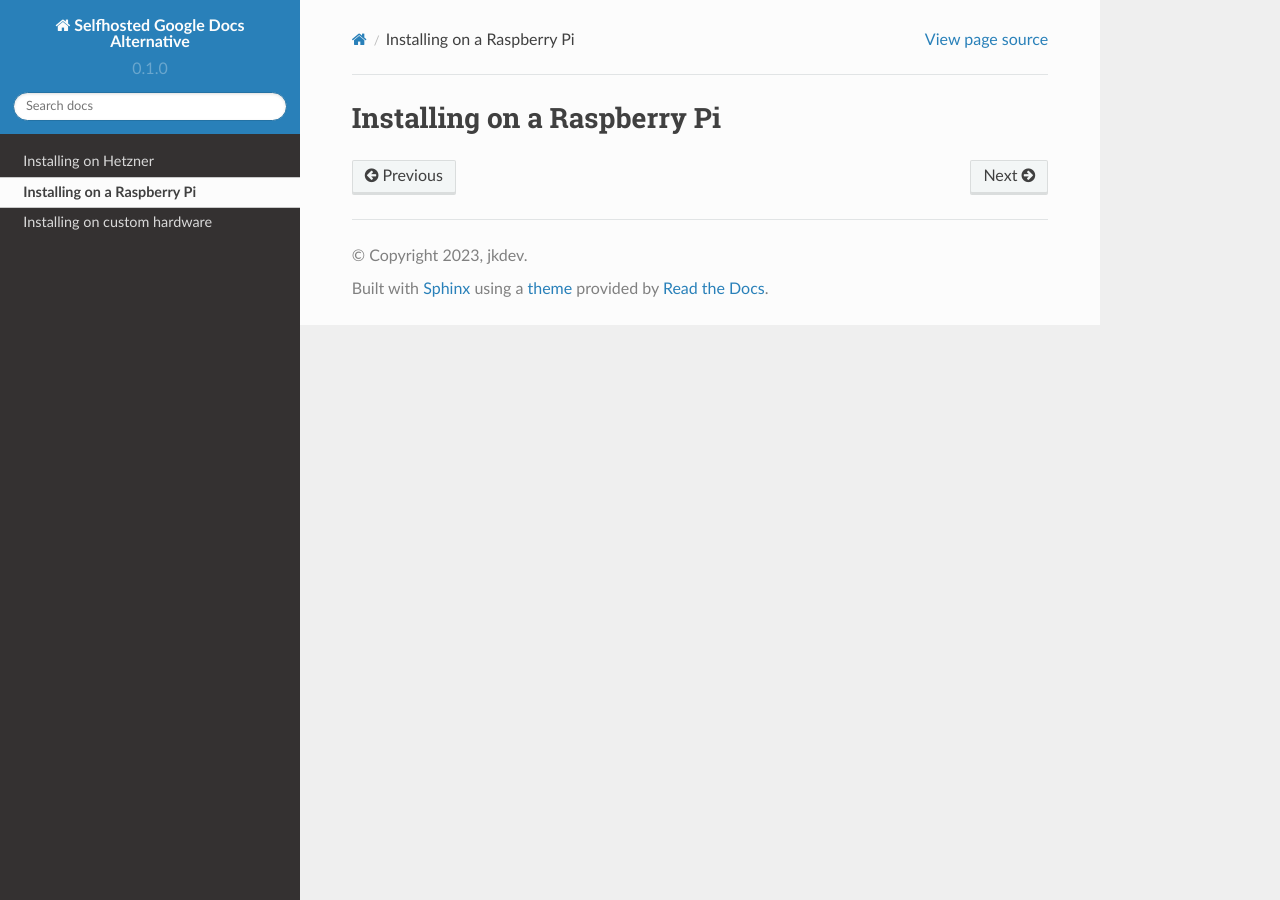
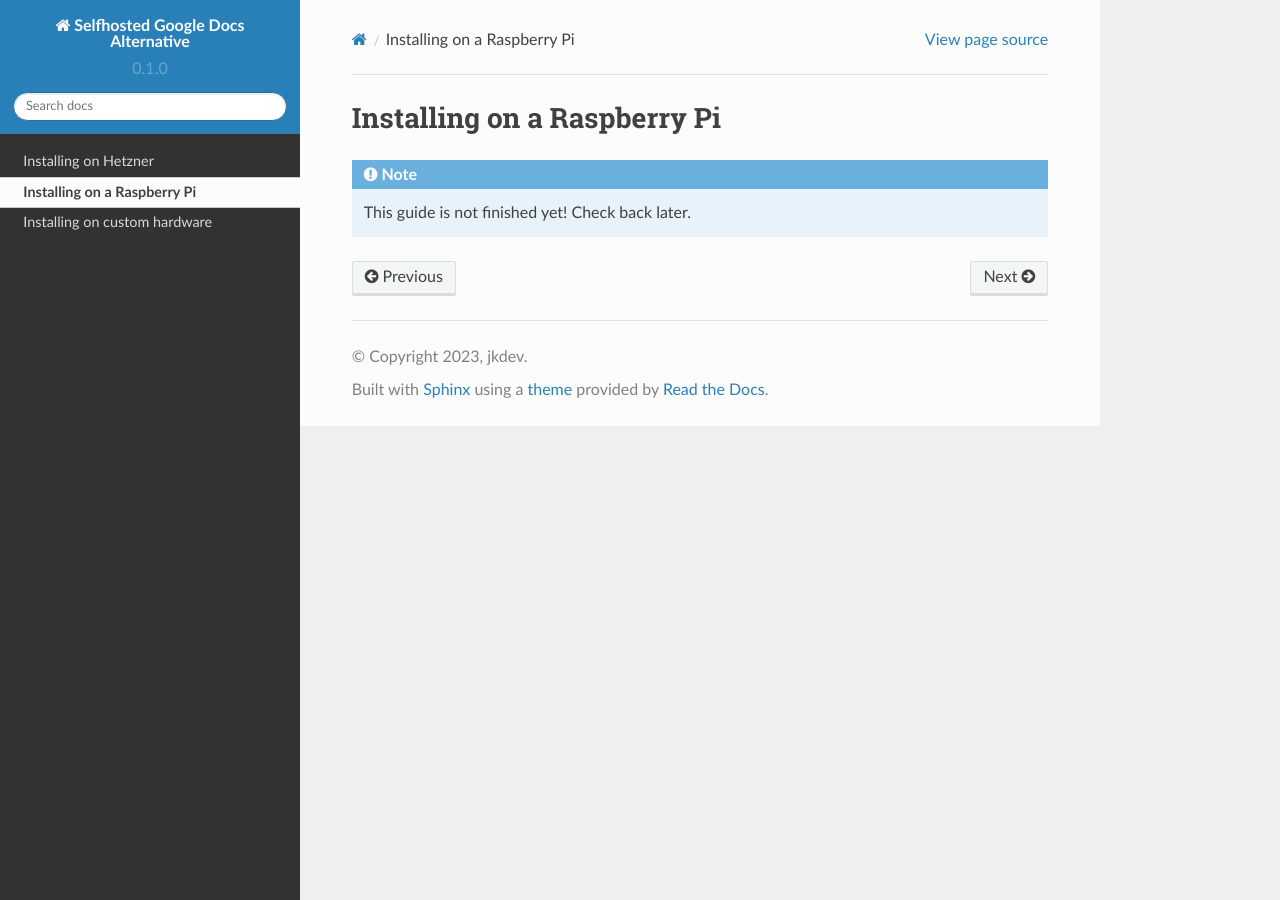
Before and after one commit to jkampich1411/selfhosted-google-docs, a Sphinx documentation site: the page built from docs/source/raspberrypi.rst, in a window 1280 px wide. Built offline with Sphinx 7.4.7 and the Read the Docs theme 2.0.0, drawn with Linux system fonts in a browser that asks for light colours.

Commit message:
Update raspberrypi.rst

```diff
--- a/docs/source/raspberrypi.rst
+++ b/docs/source/raspberrypi.rst
@@ -1,2 +1,6 @@
 Installing on a Raspberry Pi
 ============================
+
+.. note::
+
+    This guide is not finished yet! Check back later.
```
